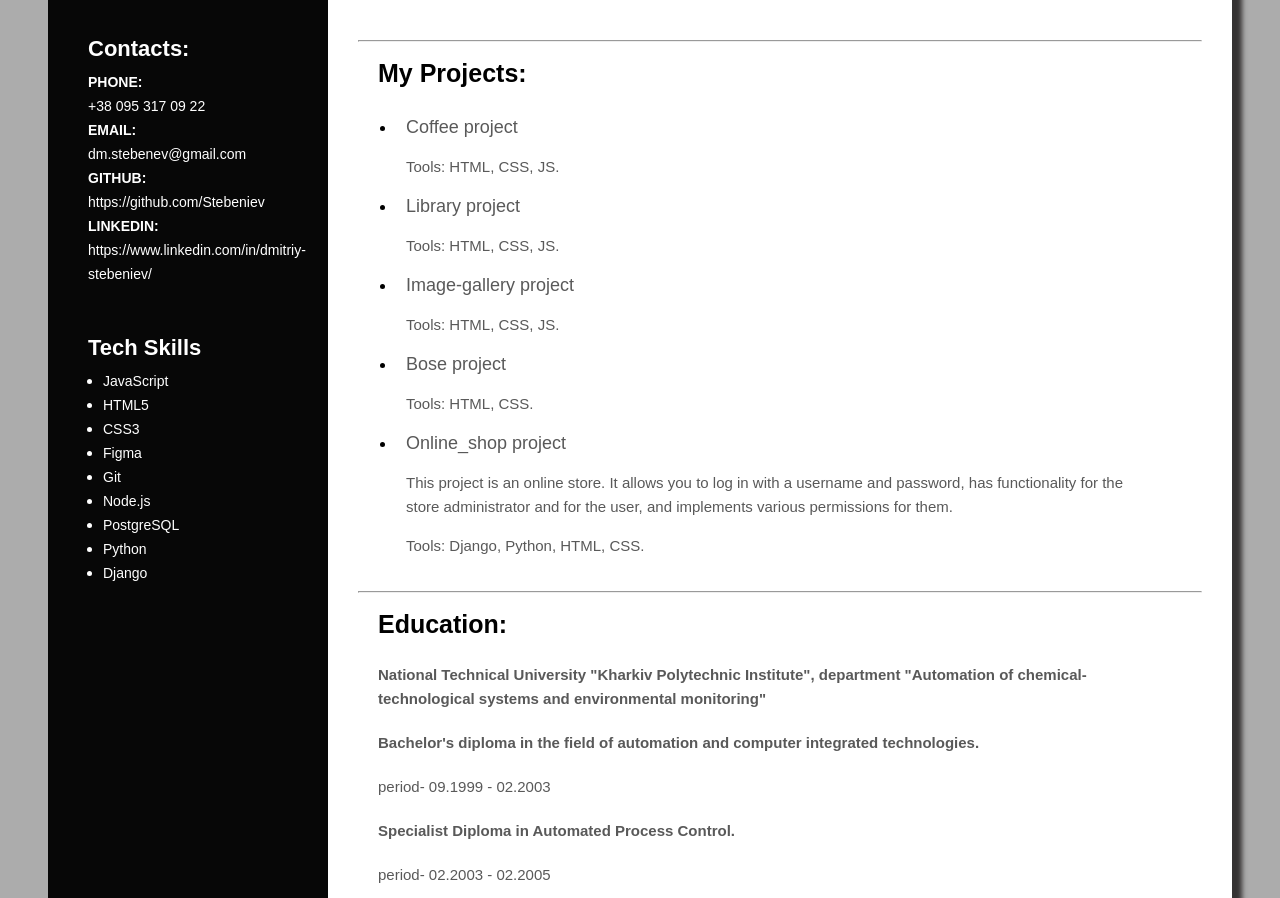
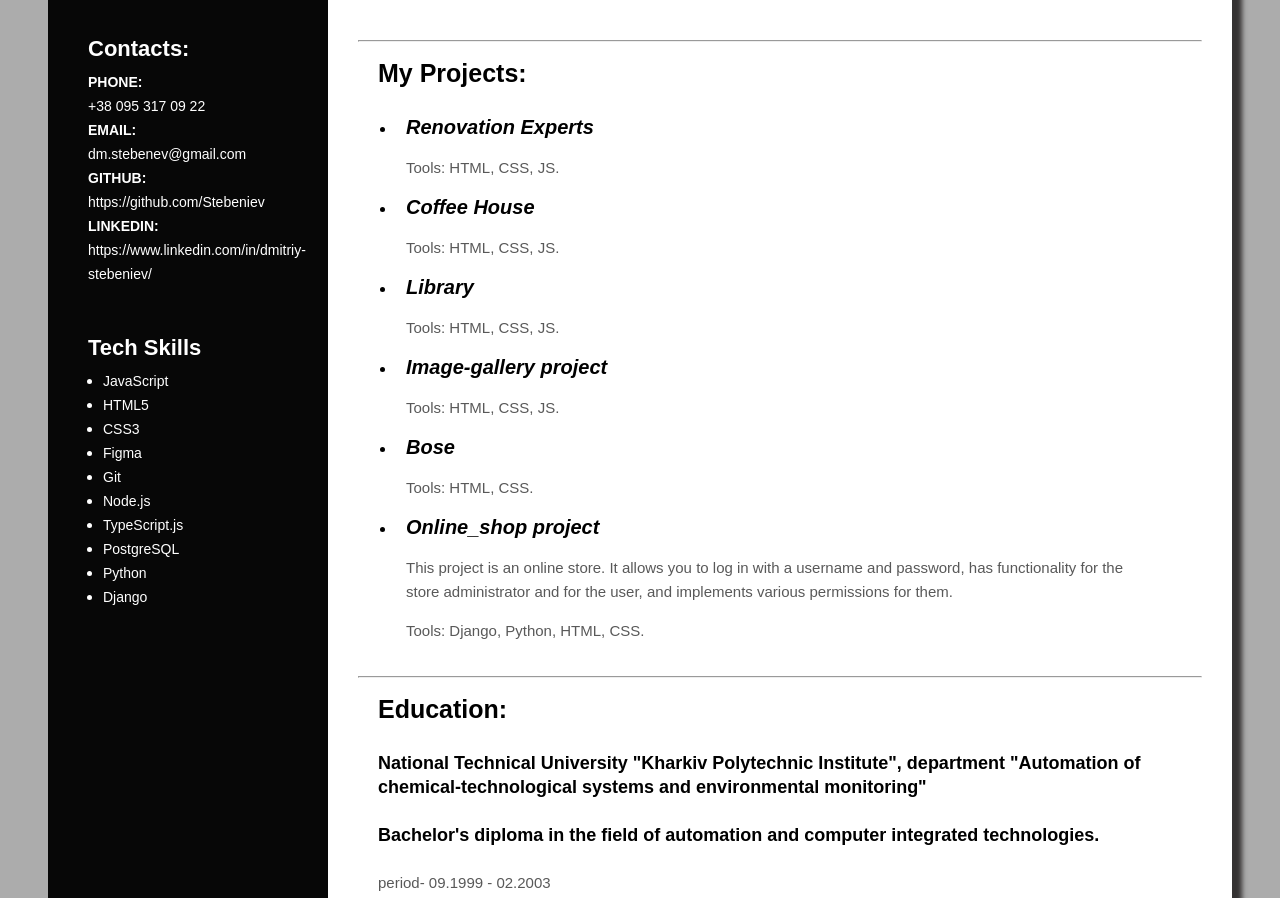
Before and after one commit to Stebeniev/my_cv, a plain HTML site: page index.html in a window 1280 px wide. Shown: the part 408-1306 px from the top of the page. Drawn offline with Linux system fonts and the light colour scheme.

Commit message:
:fix:index.html

```diff
--- a/index.html
+++ b/index.html
@@ -32,28 +32,33 @@
 					<h3 class="main-content-title"> My Projects:</h3>
 					<ul class="project-list">
 						<li class="project-item">
+							<a href="https://stebeniev.github.io/renovation-experts/" class="project-item-link">
+								<i>Renovation Experts</i></a>
+							<p class="project">Tools: HTML, CSS, JS.</p>
+						</li>
+						<li class="project-item">
 						<a href="https://Stebeniev.github.io/coffee-page/index.html" class="project-item-link">
-							Coffee project</a>
+							<i>Coffee House</i></a>
 						<p class="project">Tools: HTML, CSS, JS.</p>
 						</li>
 						<li class="project-item">
 							<a href="https://Stebeniev.github.io/library" class="project-item-link">
-								Library project</a>
+								<i>Library</i></a>
 							<p class="project">Tools: HTML, CSS, JS.</p>
 						</li>
 						<li class="project-item">
 							<a href="https://Stebeniev.github.io/image-gallery" class="project-item-link">
-								Image-gallery project</a>
+								<i>Image-gallery project</i></a>
 							<p class="project">Tools: HTML, CSS, JS.</p>
 						</li>
 						<li class="project-item">
 							<a href="https://Stebeniev.github.io/bose" class="project-item-link">
-								Bose project</a>
+								<i>Bose</i></a>
 							<p class="project">Tools: HTML, CSS.</p>
 						</li>
 						<li class="project-item">
 							<a href="https://github.com/Stebeniev/Online_shop" class="project-item-link">
-								Online_shop project</a>
+								<i>Online_shop project</i></a>
 							<p class="project">This project is an online store. It allows you to log in with a username
 								and password, has functionality for the store administrator and for the user,
 								and implements various permissions for them. </p>
@@ -143,6 +148,9 @@
 					<span class="skills-list-text">Node.js</span>
 				</li>
 				<li class="skills-list-item">
+					<span class="skills-list-text">TypeScript.js</span>
+				</li>
+				<li class="skills-list-item">
 					<span class="skills-list-text">PostgreSQL</span>
 				</li>
 				<li class="skills-list-item">
--- a/styles.css
+++ b/styles.css
@@ -98,11 +98,11 @@ body {
 
 .project-item-link {
     font-style: normal;
-    font-weight: 400;
-    font-size: 18px;
+    font-weight: 600;
+    font-size: 20px;
     line-height: 24px;
     text-decoration: none;
-    color: #595959;
+    color: black;
 }
 /*Education*/
 .education-period {
@@ -115,17 +115,17 @@ body {
 
 .education-speciality {
     font-style: normal;
-    font-size: 15px;
+    font-size: 18px;
     line-height: 24px;
-    color: #595959;
+    color: black;
     padding: 0 20px;
 }
 
 .education-profession {
     font-style: normal;
-    font-size: 15px;
+    font-size: 18px;
     line-height: 24px;
-    color: #595959;
+    color: black;
     padding: 0 20px;
 }
 
```
